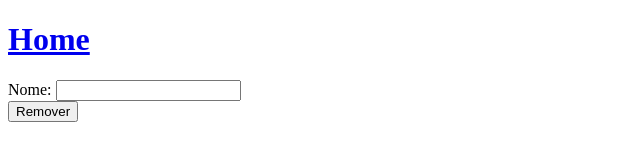
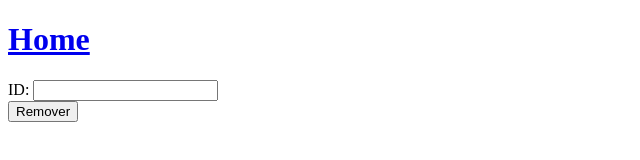
Before and after one commit to Nasa-Tabajara/crud-mongo-node, a website: page ecommerce/crudCliente/remove.html in a window 1280 px wide. Shown: the full height of the page, 0-640 px from the left. Drawn offline with Linux system fonts and the light colour scheme.

Commit message:
finalizado o cliente!

```diff
--- a/ecommerce/crudCliente/remove.html
+++ b/ecommerce/crudCliente/remove.html
@@ -7,8 +7,8 @@
         <h1><a href="../index.html">Home</a></h1>
         <form action="/clientes/delete" method="post">
             <div>
-                <label for="nome">Nome:</label>
-                <input type="text" id="nome" name= "nome"/>
+                <label for="id">ID: </label>
+                <input type="text" id="nome" name= "id"/>
             </div>
             <div class="button">
                 <button type="submit">Remover</button>
--- a/routes/cliente.js
+++ b/routes/cliente.js
@@ -7,7 +7,7 @@ router.get('/test', cliente_controller.test);
 
 router.post('/create', cliente_controller.cliente_create);
 router.get('/', cliente_controller.cliente_details);
-router.post('/id/update', cliente_controller.cliente_update);
+router.post('/update', cliente_controller.cliente_update);
 router.post('/delete', cliente_controller.cliente_delete);
 
 module.exports = router;
```
Also changed, not shown: app.js (+10 -1 lines), ecommerce/crudCliente/atualiza.html (+1 -3 lines).
